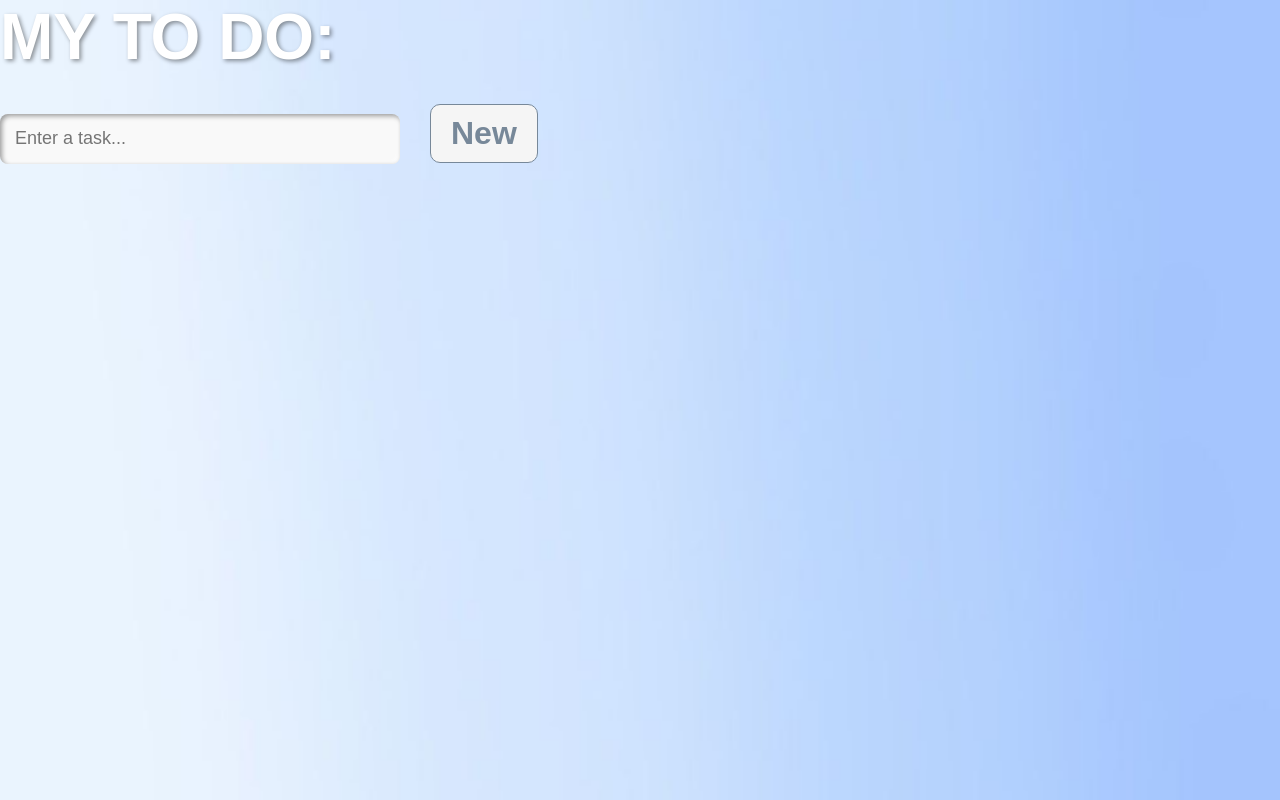
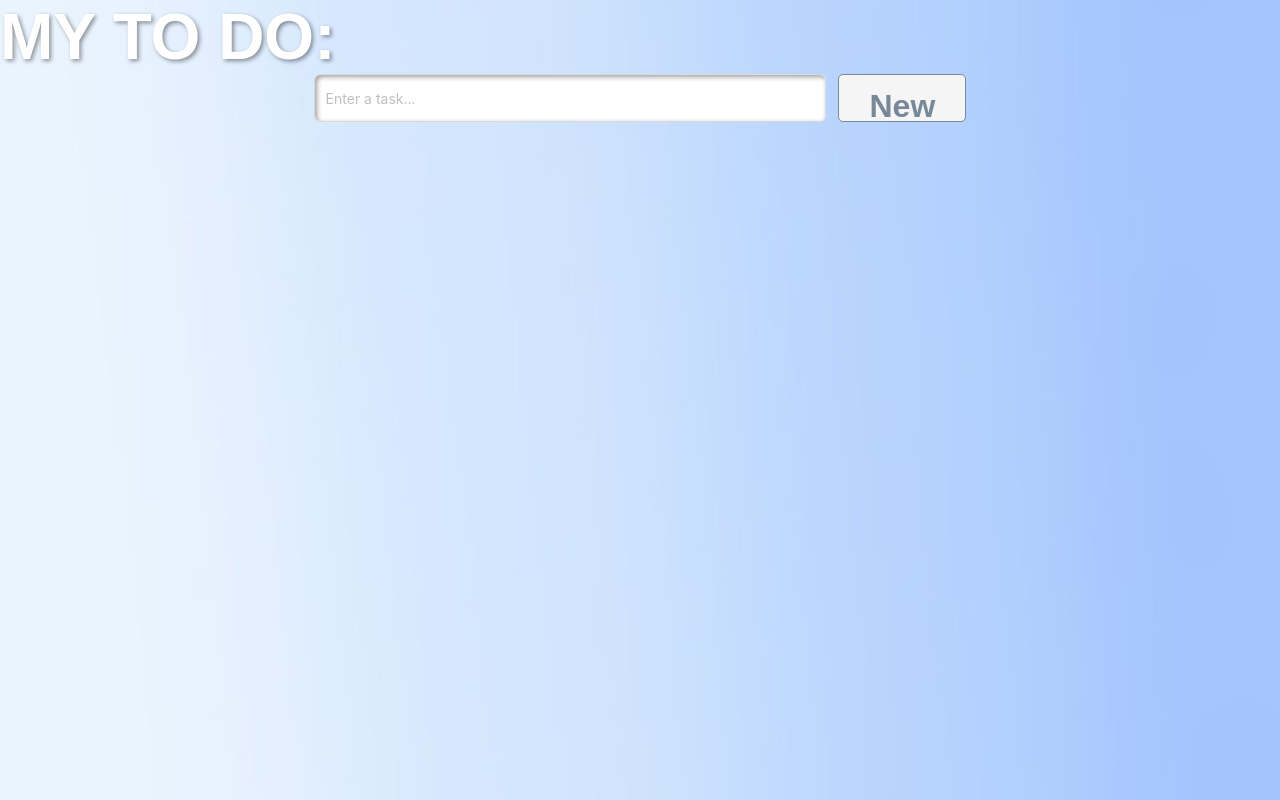
Before and after one commit to YANA-WebDev/planner, a React (Vite) app: page / in a window 1280 px wide. Built offline with nearby package versions, Linux system fonts and the light colour scheme.

Commit message:
Added antd and changed input field

```diff
--- a/package.json
+++ b/package.json
@@ -10,6 +10,7 @@
     "preview": "vite preview"
   },
   "dependencies": {
+    "antd": "^5.23.0",
     "react": "^18.3.1",
     "react-dom": "^18.3.1"
   },
--- a/src/App.css
+++ b/src/App.css
@@ -12,6 +12,20 @@
   background-size: cover;
   background-repeat: no-repeat;
 }
+
+.input-container {
+  display: flex;
+  align-items: center;
+  justify-content: center;
+  gap: 1%;
+  height: 6vh;
+}
+
+.to-do-input {
+  height: 100%;
+  width: 40%;
+}
+
 .to-do-list {
   font-family: Arial, sans-serif;
   text-align: center;
@@ -24,7 +38,25 @@ h1 {
   text-align: left;
   text-shadow: 2px 2px 4px rgba(0, 0, 0, 0.413);
 }
-button {
+.add-button {
+  font-size: 2rem;
+  background-color: whitesmoke;
+  color: lightslategray;
+  width: 10%;
+  height: 100%;
+  font-weight: bold;
+  padding: 1% 0%;
+  border: 0.5px solid lightslategray;
+  border-radius: 5px;
+  cursor: pointer;
+  transition: background-color 0.5s ease;
+}
+.add-button:hover {
+  background-color: rgba(125, 153, 180, 0.365);
+  color: whitesmoke;
+}
+.delete-button {
+  background-color: hsl(10, 90%, 50%);
   font-size: 1.7rem;
   font-weight: bold;
   padding: 10px 20px;
@@ -33,20 +65,6 @@ button {
   border-radius: 5px;
   cursor: pointer;
   transition: background-color 0.5s ease;
-}
-.add-button {
-  font-size: 2rem;
-  background-color: whitesmoke;
-  color: lightslategray;
-  border-radius: 10px;
-  margin: 30px;
-}
-.add-button:hover {
-  background-color: rgba(125, 153, 180, 0.365);
-  color: whitesmoke;
-}
-.delete-button {
-  background-color: hsl(10, 90%, 50%);
 }
 .delete-button:hover {
   background-color: hsl(10, 90%, 40%);
--- a/src/ToDoList.jsx
+++ b/src/ToDoList.jsx
@@ -1,5 +1,6 @@
 import React, { useState, useEffect } from "react";
 import "./App.css";
+import { Input } from "antd";
 
 function ToDoList() {
   const [tasks, setTasks] = useState([]);
@@ -71,13 +72,8 @@ function ToDoList() {
     <div className="main-container">
       <h1>MY TO DO:</h1>
 
-      <div>
-        <input
-          type="text"
-          placeholder="Enter a task..."
-          value={newTask}
-          onChange={handleInputChange}
-        />
+      <div className="input-container">
+        <Input className="to-do-input" placeholder="Enter a task..." value={newTask} onChange={handleInputChange}/>
         <button className="add-button" onClick={addTask}>
           New
         </button>
```
Also changed, not shown: 1 other file (tests, documents, lock files or other folders).
